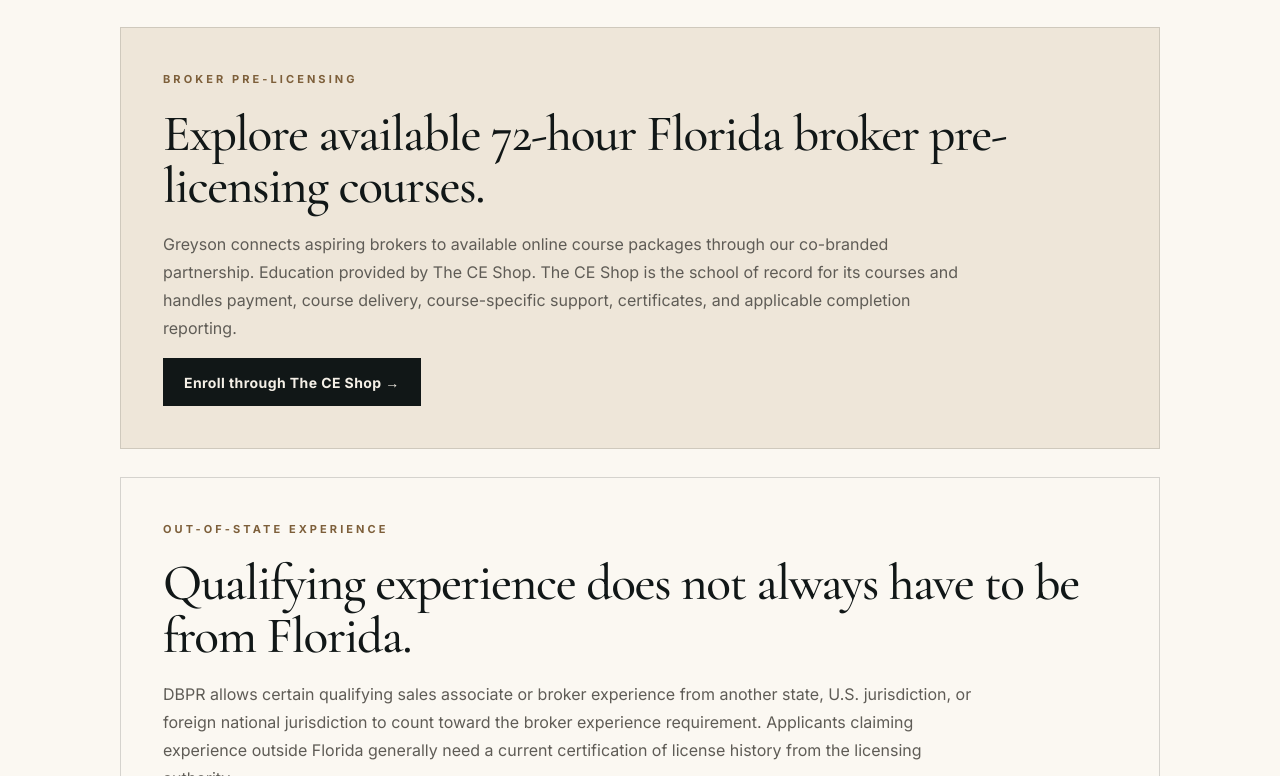
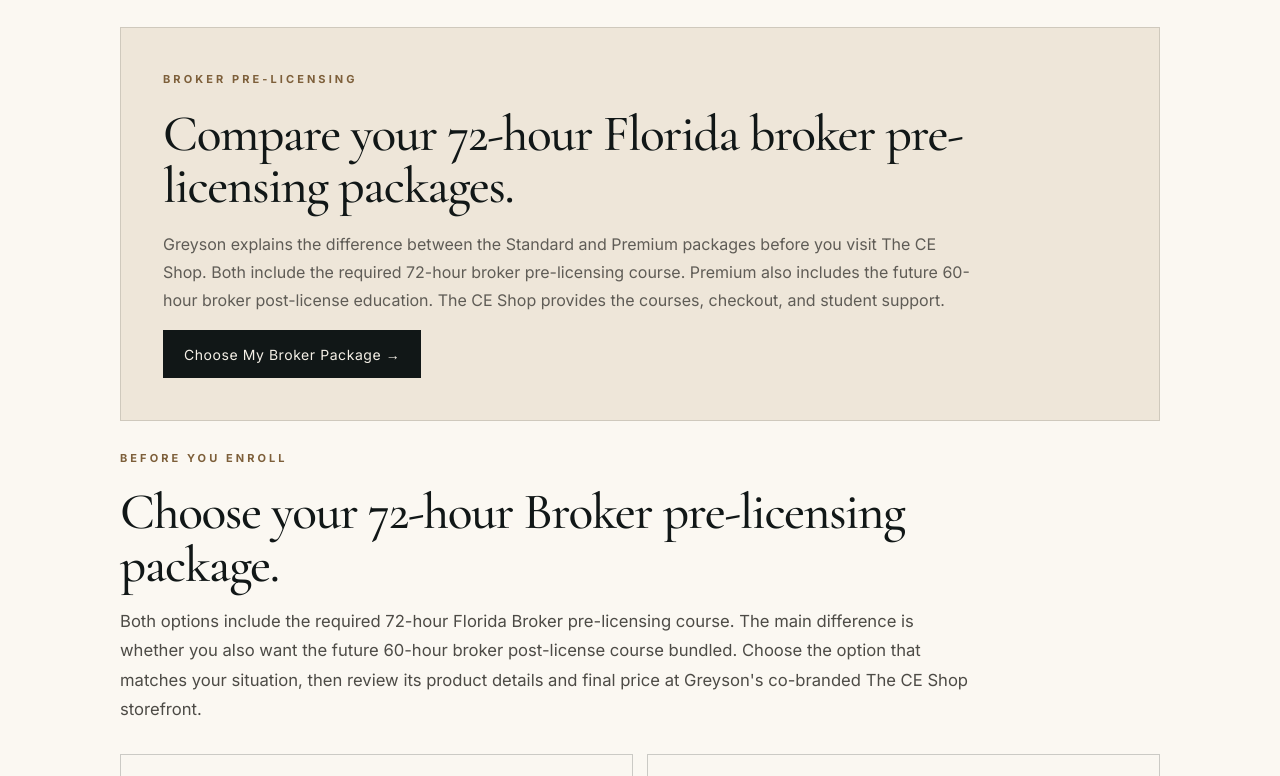
Before and after one commit to BrianLook/Greyson-Institute-Website, a Next.js app: page /how-to-become-florida-real-estate-broker in a window 1280 px wide. Shown: the part 3104-3880 px from the top of the page. Built offline with nearby package versions, Linux system fonts and the light colour scheme.

Commit message:
Guide broker candidates through Standard and Premium 72-hour licensing bundles

```diff
--- a/app/how-to-become-florida-real-estate-broker/page.tsx
+++ b/app/how-to-become-florida-real-estate-broker/page.tsx
@@ -2,7 +2,7 @@ import type { Metadata } from "next";
 import Link from "next/link";
 import { Breadcrumbs } from "@/components/Breadcrumbs";
 import { GuideStructuredData } from "@/components/GuideStructuredData";
-import { PartnerEnrollmentButton } from "@/components/PartnerEnrollmentButton";
+import { PreLicensingPackageGuide } from "@/components/PreLicensingPackageGuide";
 
 export const metadata: Metadata = {
   title: "How to Become a Florida Real Estate Broker",
@@ -318,7 +318,7 @@ export default function BrokerPathPage() {
         >
           <p className="eyebrow">BROKER PRE-LICENSING</p>
 
-          <h2>Explore available 72-hour Florida broker pre-licensing courses.</h2>
+          <h2>Compare your 72-hour Florida broker pre-licensing packages.</h2>
 
           <p
             style={{
@@ -327,15 +327,19 @@ export default function BrokerPathPage() {
               lineHeight: 1.75,
             }}
           >
-            Greyson connects aspiring brokers to available online course
-            packages through our co-branded partnership. Education provided
-            by The CE Shop. The CE Shop is the school of record for its courses
-            and handles payment, course delivery, course-specific support,
-            certificates, and applicable completion reporting.
+            Greyson explains the difference between the Standard and
+            Premium packages before you visit The CE Shop. Both include
+            the required 72-hour broker pre-licensing course. Premium also
+            includes the future 60-hour broker post-license education.
+            The CE Shop provides the courses, checkout, and student support.
           </p>
 
-          <PartnerEnrollmentButton course="floridaBrokerPreLicense72" />
+          <Link className="button" href="#choose-pre-license-package">
+            Choose My Broker Package →
+          </Link>
         </div>
+
+        <PreLicensingPackageGuide track="broker" />
 
         <div
           style={{
```
